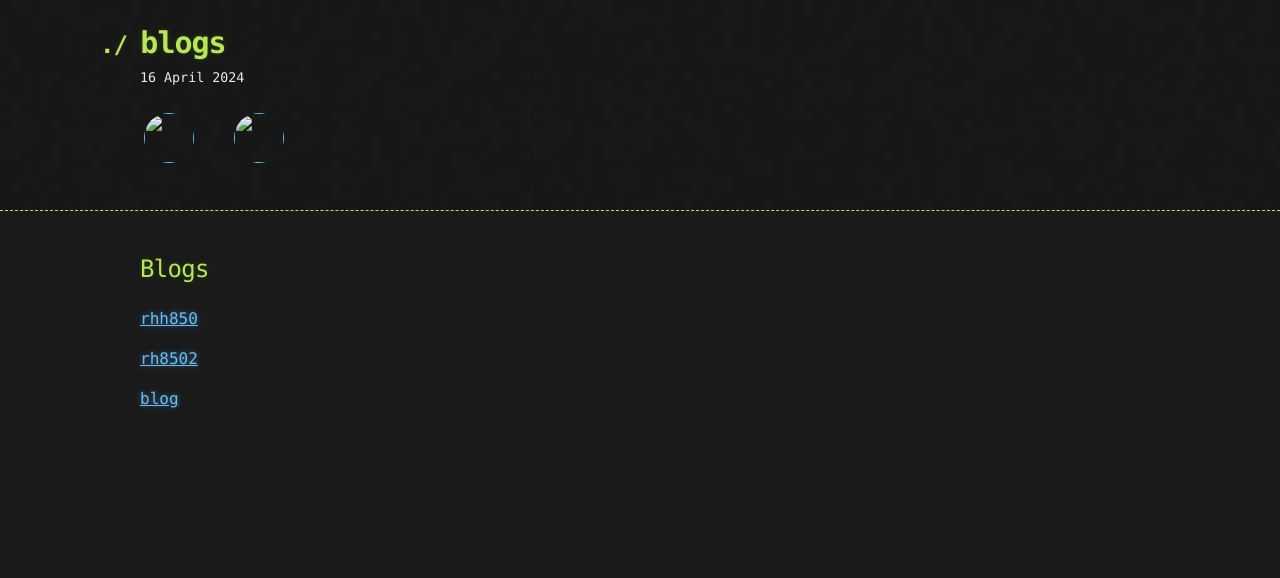
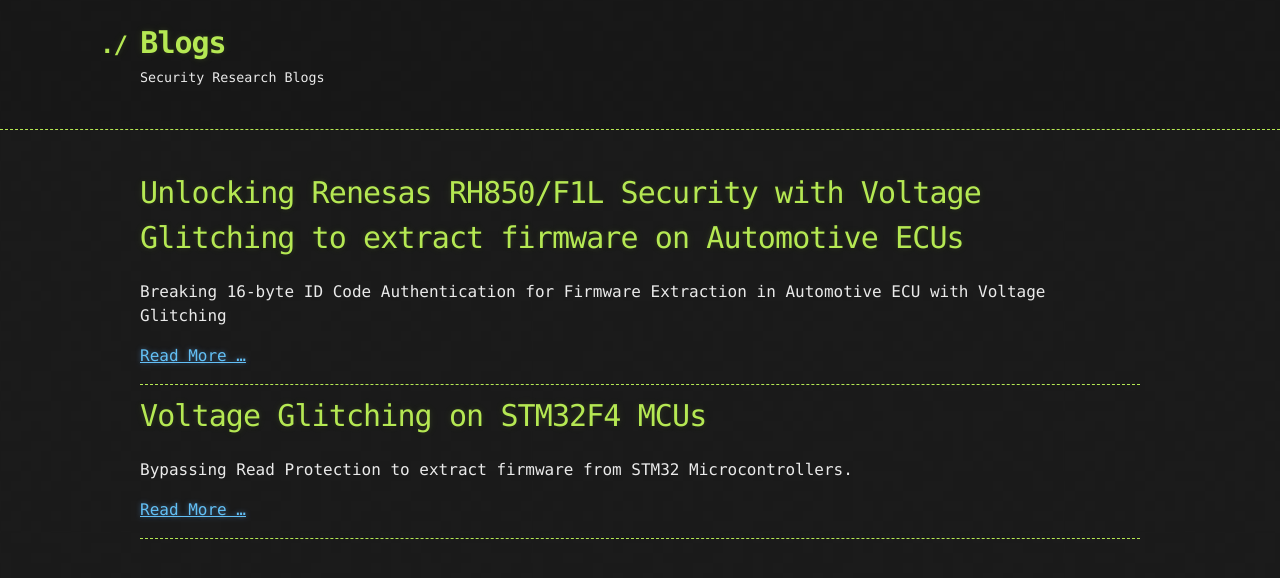
Before and after one commit to jerinsunny/blogs, a Jekyll site: the page built from index.md, in a window 1280 px wide. Shown: the top 578 px of the page. Built offline with Jekyll 4.4.1, drawn with Linux system fonts in a browser that asks for light colours; the repository's description, which GitHub fills in, is left out; our own code applies the rules of GitHub Pages for plain Markdown files.

Commit message:
updated index

```diff
--- a/_layouts/default.html
+++ b/_layouts/default.html
@@ -17,36 +17,37 @@
   <header>
     <div class="container">
       <a id="a-title" href="{{ '/' | relative_url }}">
-        <h1>{{ site.title | default: site.github.repository_name }}</h1>
+        <h1>Blogs</h1>
       </a>
-      <small>{{ site.date | date: "%-d %B %Y" }}</small>
+      <small>Security Research Blogs</small>
       <h2>{{ site.description | default: site.github.project_tagline }}</h2>
       <!-- <p class="view"> {{ site.date | date: "%-d %B %Y" }} </p> -->
       <div style="display: flex; gap: 2rem;">
-        <div style="display: flex; flex-direction: row; flex-grow: inherit;  align-items: center;">
+        <!-- <div style="display: flex; flex-direction: row; flex-grow: inherit;  align-items: center;">
           <a href="{{site.author1_profile_link}}" target="_blank">
           <img src="{{site.author1_profile_pic}}" height="50px" width="50px" style="border-radius: 50%; margin: 0.25rem;"> </a>
           <p class="view">{{site.author1}} </p>
 
-        </div>
-        <div style="display: flex; flex-direction: row; flex-grow: inherit;  align-items: center;">
+        </div> -->
+        <!-- <div style="display: flex; flex-direction: row; flex-grow: inherit;  align-items: center;">
           <a href="{{site.author2_profile_link}}" target="_blank">
           <img src="{{site.author2_profile_pic}}" height="50px" width="50px" style="border-radius: 50%; margin: 0.25rem;"> </a>
           <p class="view">{{site.author2}} </p>
 
-        </div>
+        </div> -->
       </div>
 
-      <section id="downloads">
+      <!-- <section id="downloads">
         {% if site.show_downloads %}
         <a href="{{ site.github.zip_url }}" class="btn">Download as .zip</a>
         <a href="{{ site.github.tar_url }}" class="btn">Download as .tar.gz</a>
         {% endif %}
-      </section>
+      </section> -->
     </div>
   </header>
 
   <div class="container">
+
     <section id="main_content">
       {{ content }}
     </section>
--- a/index.md
+++ b/index.md
@@ -2,10 +2,15 @@
 layout: default
 ---
 
-## Blogs
-[rhh850](\2020\02\14\rh850-voltage-glitching.html)
+# Unlocking Renesas RH850/F1L Security with Voltage Glitching to extract firmware on Automotive ECUs
+Breaking 16-byte ID Code Authentication for Firmware Extraction in Automotive ECU with Voltage Glitching
 
+[Read More ...]({{site.baseurl}}{% link _posts/2024-05-08-rh850-voltage-glitching.markdown %})
 
-[rh8502]({{site.baseurl}}{% link _posts/2024-05-08-rh850-voltage-glitching.markdown %})
+* * *
+# Voltage Glitching on STM32F4 MCUs
+Bypassing Read Protection to extract firmware from STM32 Microcontrollers.
 
-[blog](https://jerinsunny.github.io/blogs/2020/02/14/rh850-voltage-glitching.html)
+[Read More ...](https://jerinsunny.github.io/stm32_vglitch/)
+
+* * *
```
Also changed, not shown: _posts/2024-05-08-rh850-voltage-glitching.markdown (+12 -12 lines).
